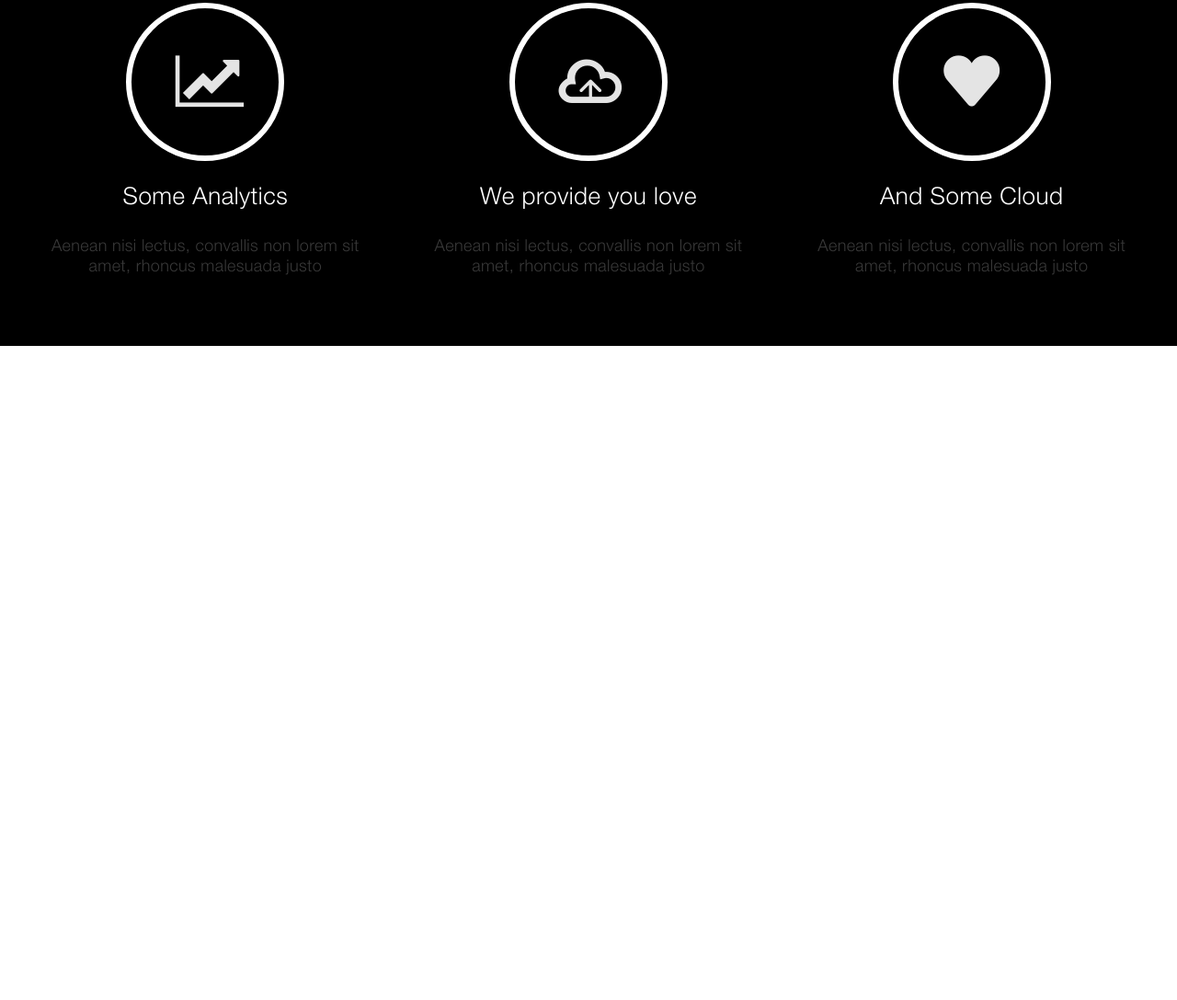
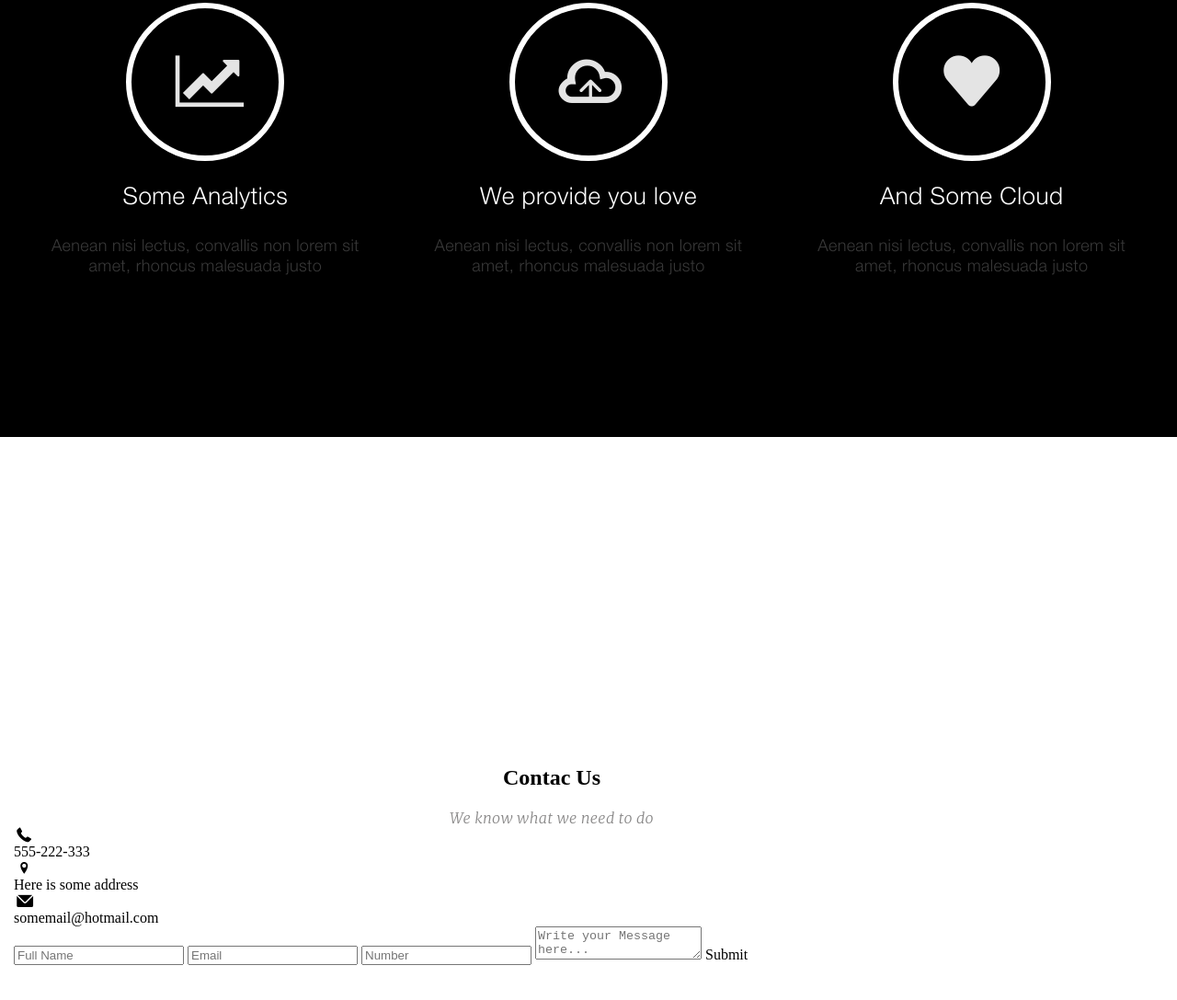
Before and after one commit to AnastasiiaMurkina/HelloGithub, a plain HTML site: page index.html in a window 1280 px wide. Shown: the part 3213-4300 px from the top of the page at 92% size. Before the commit the page ends 3589 px from the top, so only its background shows below. Drawn offline with Linux system fonts and the light colour scheme.

Commit message:
Add files via upload

```diff
--- a/assets/style/style.css
+++ b/assets/style/style.css
@@ -172,7 +172,7 @@ body {
   margin-top: 161px;
 text-align: center;
 }
-.block__title {
+.team__title {
    font-family: "HelveticaNeueLTProLt";
    font-size: 34px;
    font-weight: 400;
@@ -234,7 +234,8 @@ text-align: center;
 
 .provide {
    background-color: rgb(0, 0, 0);
-   height: 745px;
+   /* height: 745px; */
+   padding-bottom: 155px;
 
 }
 .block__head {
@@ -242,9 +243,14 @@ text-align: center;
 .inverse {
    padding-top: 176px;
 }
-.block__title {
+.provide__title {
+   font-family: "HelveticaNeueLTProLt";
+   color: #fefefe;
+   font-size: 34px;
+   font-weight: 400;
+   letter-spacing: 0.02em;
 
-   color: #fefefe;
+   margin: 0;
 }
 .block__text {
 }
@@ -294,3 +300,48 @@ text-align: center;
    letter-spacing: 0.02em;
 
 }
+
+
+
+.contact {
+   width: 1200px;
+   height: 1087px;
+}
+.block__head {
+}
+.inverse {
+}
+.contact__title {
+}
+.block__text {
+}
+.contact__inner {
+}
+.contact__icon-box {
+}
+.contact__item {
+}
+.icon-phone {
+}
+.contact__text {
+}
+.icon-location {
+}
+.icon-mail {
+}
+.contact__form {
+}
+.contact__name {
+}
+.contact__email {
+}
+.contact__number {
+}
+.contact__texterea {
+}
+.contact__btn {
+}
+.footer {
+}
+.footer__text {
+}
--- a/index.html
+++ b/index.html
@@ -55,7 +55,7 @@
     </div>
     <div class="team">
         <div class="block__head">
-            <h2 class="block__title">This is our team</h2>
+            <h2 class="team__title">This is our team</h2>
             <p class="block__text">We are small but effective and ...</p>
         </div>
         <div class="team__inner">
@@ -97,7 +97,7 @@
     <div class="provide">
         <div class="container">
         <div class="block__head inverse">
-            <h2 class="block__title">We provide you everything</h2>
+            <h2 class="provide__title">We provide you everything</h2>
             <p class="block__text">Maybe not everything, but we provide you some stuff.</p>
         </div>
         <div class="provide__inner">
@@ -124,5 +124,54 @@
         </div>
         </div>
     </div>
+
+
+    <div class="contact">
+        <div class="container">
+            <div class="block__head inverse">
+                <h2 class="contact__title">Contac Us</h2>
+                <p class="block__text">We know what we need to do</p>
+            </div>
+            <div class="contact__inner">
+                <div class="contact__icon-box">
+                    <div class="contact__item">
+                        <i class="icon-phone"></i>
+                        <div class="contact__text">555-222-333</div>
+                    </div>
+                </div>
+            </div>
+            <div class="contact__inner">
+                <div class="contact__icon-box">
+                    <div class="contact__item">
+                        <i class="icon-location"></i>
+                        <div class="contact__text">Here is some address</div>
+                    </div>
+                </div>
+            </div>
+            <div class="contact__inner">
+                <div class="contact__icon-box">
+                    <div class="contact__item">
+                        <i class="icon-mail"></i>
+                        <div class="contact__text">somemail@hotmail.com</div>
+                    </div>
+                </div>
+            </div>
+            <form action="" class="contact__form">
+                <input class="contact__name" type="text" placeholder="Full Name">
+                <input class="contact__email" type="email" placeholder="Email">
+                <input class="contact__number" type="number" placeholder="Number">
+                <textarea class="contact__texterea" placeholder="Write your Message here..."></textarea>
+                <botton class="contact__btn">Submit</botton>
+            </form>
+
+        </div>
+    </div>
+    <div class="footer">
+        <div class="container">
+            <div class="footer__text">
+                Copyright © Kenan Hamidic. All rights reserved.
+            </div>
+        </div>
+    </div>
 </body>
 </html>
```
